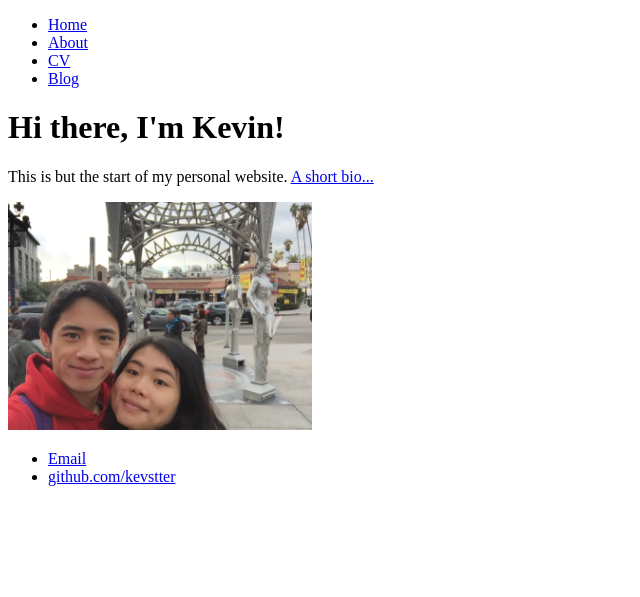
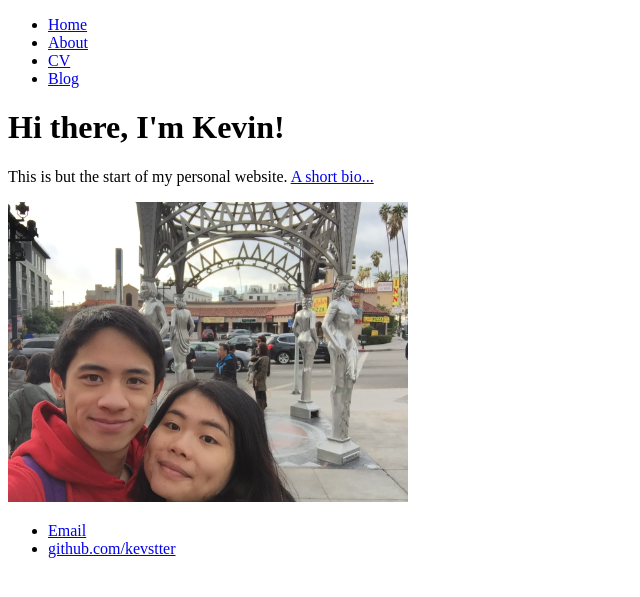
Before and after one commit to kevstter/kevstter.github.io, a Jekyll site: the page built from index.html, in a window 1280 px wide. Shown: the top 597 px of the page, without its empty margins (0-640 px from the left). Built offline with Jekyll 4.4.1, drawn with Linux system fonts in a browser that asks for light colours.

Commit message:
changed how the image is displayed

```diff
--- a/index.html
+++ b/index.html
@@ -6,5 +6,8 @@
 	<h1>Hi there, I'm Kevin!</h1>
 	<p>This is but the start of my personal website. <a href="/about">A short bio...</a></p>
 
-	<img src="/assets/IMG_2432.JPG" alt="Two people at the hollywood walk of fame" style="width:304px;height:228px;">
+	<!--<figure>-->
+		<img src="/assets/IMG_2432.JPG" alt="Two people at the hollywood walk of fame" style="width:400px;height:300px;">
+		<!--<figcaption>With Mandy at the Hollywood Walk of Fame</figcaption>-->
+	<!--</figure>-->
 </div><!-- /.blurb -->
```
